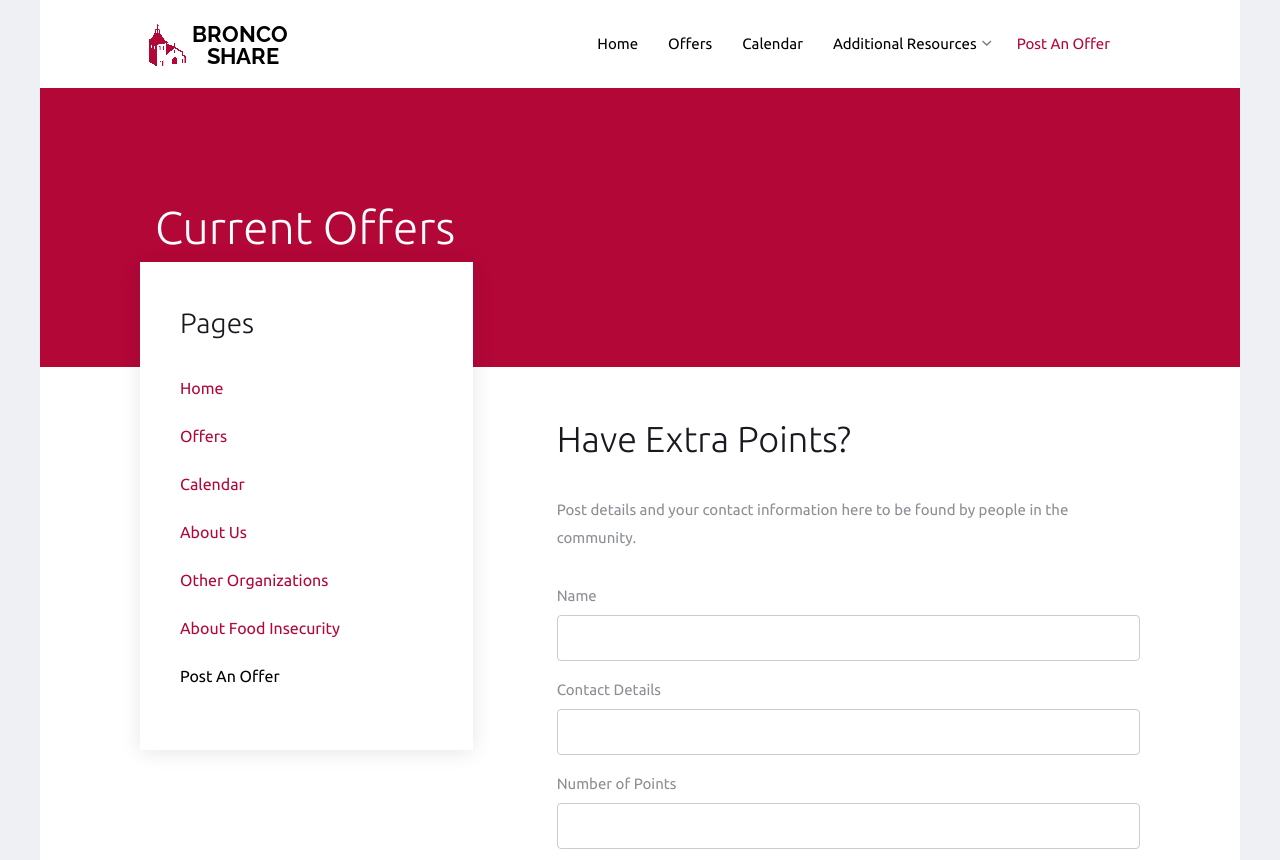
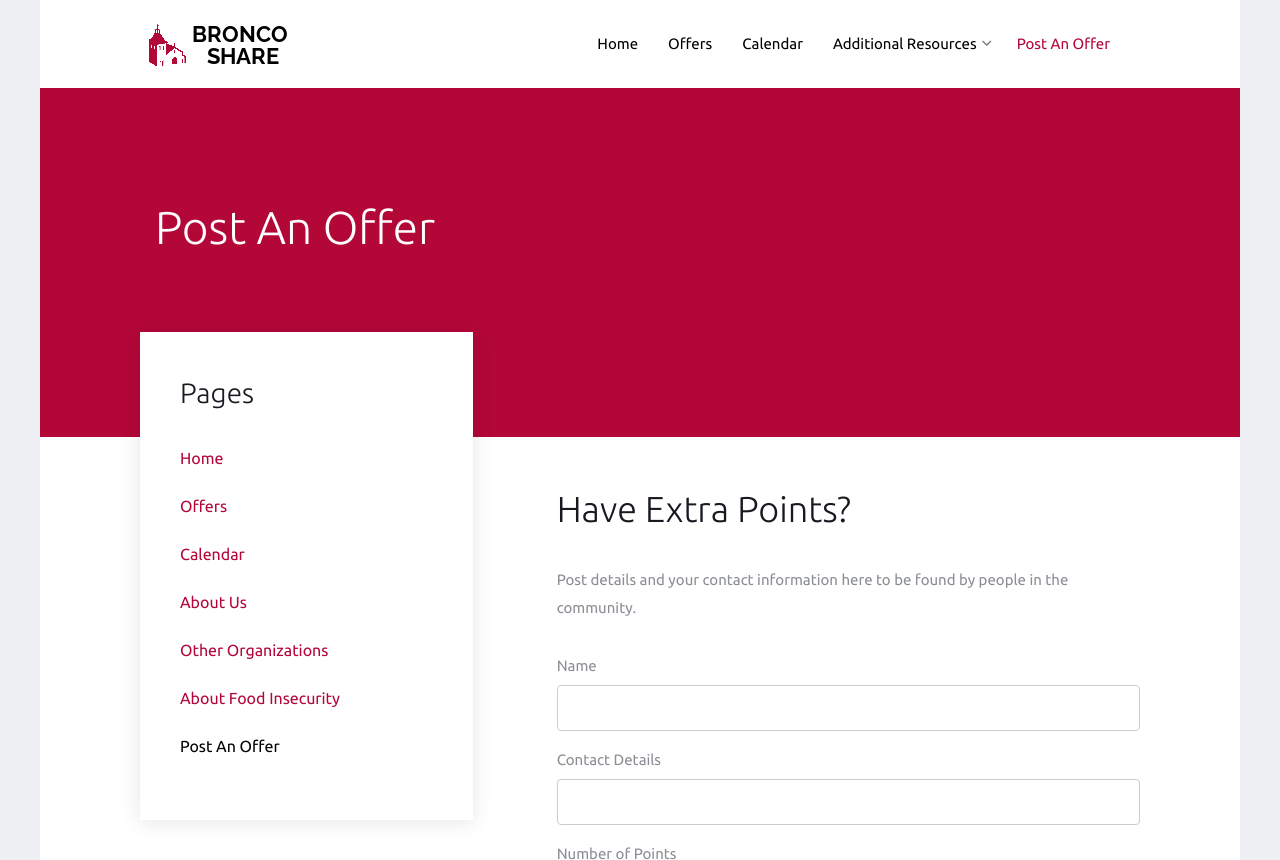
Before and after one commit to Hack-for-Humanity-2022/BroncoShare, a website: page new-offer.html in a window 1280 px wide. Shown: the top 860 px of the page. Drawn offline with nearby package versions, Linux system fonts and the light colour scheme; files whose address does not match are found by name.

```diff
--- a/new-offer.html
+++ b/new-offer.html
@@ -69,8 +69,8 @@
     <section class="probootstrap-section probootstrap-section-colored">
       <div class="container">
         <div class="row">
-          <div class="col-md-12 text-left section-heading probootstrap-animate mb0">
-            <h1 class="mb0">Current Offers</h1>
+          <div class="col-md-12 text-left section-heading probootstrap-animate">
+            <h1 class="mb0">Post An Offer</h1>
           </div>
         </div>
       </div>
```
Also changed, not shown: offers.html (+2 -2 lines).
